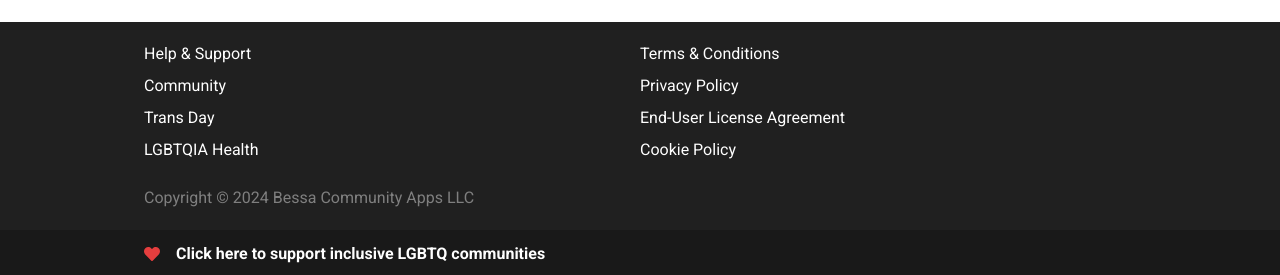
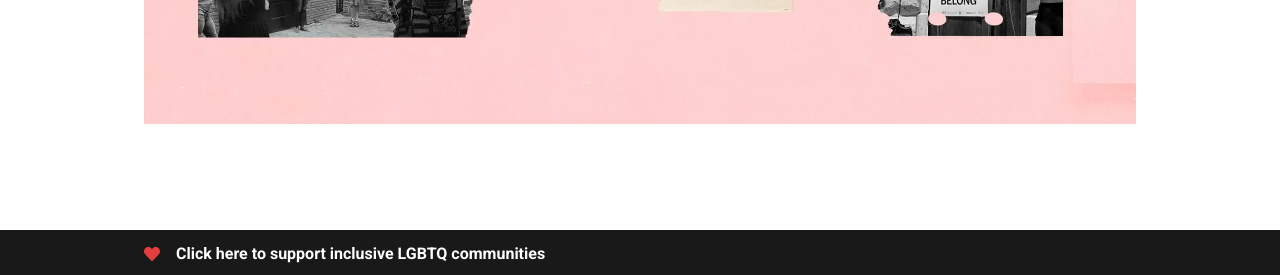
Before and after one commit to bessaapps/bessa-website, a Next.js app: page /blog/1 in a window 1280 px wide. Before the commit this address had no page. Shown: the part 522-797 px from the top of the page. Built offline with nearby package versions, Linux system fonts and the light colour scheme; no server answers.

Commit message:
Think twice, code once.

```diff
--- /dev/null
+++ b/app/blog/[slug]/page.js
@@ -0,0 +1,34 @@
+import axios from "axios";
+import { Box, Container, Heading } from "@chakra-ui/react";
+import Image from "next/image";
+import Article from "@/images/celebrating-international-transgender-day-of-visibility.png";
+
+async function getData(slug) {
+  return axios
+    .get("https://chrkno21.dreamhosters.com/wp-json/wp/v2/posts", {
+      params: { slug }
+    })
+    .then((response) => response.data?.[0])
+    .catch((error) => console.error(error));
+}
+
+export default async function Page({ params }) {
+  const data = await getData(params.slug);
+
+  return (
+    <section>
+      <Container maxW={"container.lg"} py={16}>
+        <Image
+          src={Article}
+          alt={"Celebrating International Transgender Day of Visibility"}
+        />
+      </Container>
+      <Container pb={16}>
+        <Heading as={"h1"} mb={4}>
+          {data?.title?.rendered}
+        </Heading>
+        <Box dangerouslySetInnerHTML={{ __html: data?.content?.rendered }} />
+      </Container>
+    </section>
+  );
+}
--- a/components/navigation/Footer.js
+++ b/components/navigation/Footer.js
@@ -13,14 +13,6 @@ export default function Footer() {
     {
       href: "support",
       anchor: "Help & Support"
-    },
-    {
-      href: "lgbtqia-community",
-      anchor: "Community"
-    },
-    {
-      href: "celebrating-international-transgender-day-of-visibility",
-      anchor: "Trans Day"
     },
     {
       href: "lgbtqia-health",
--- a/components/navigation/Top.js
+++ b/components/navigation/Top.js
@@ -24,14 +24,6 @@ export default function Top() {
     {
       href: "support",
       anchor: "Help & Support"
-    },
-    {
-      href: "lgbtqia-community",
-      anchor: "Community"
-    },
-    {
-      href: "celebrating-international-transgender-day-of-visibility",
-      anchor: "Trans Day"
     },
     {
       href: "lgbtqia-health",
--- a/package.json
+++ b/package.json
@@ -14,6 +14,7 @@
     "@emotion/react": "^11.11.4",
     "@emotion/styled": "^11.11.0",
     "@next/third-parties": "^14.1.1",
+    "axios": "^1.7.2",
     "framer-motion": "^11.0.8",
     "next": "^14.2.3",
     "react": "^18.3.1",
```
Also changed, not shown: 1 other file (tests, documents, lock files or other folders).
